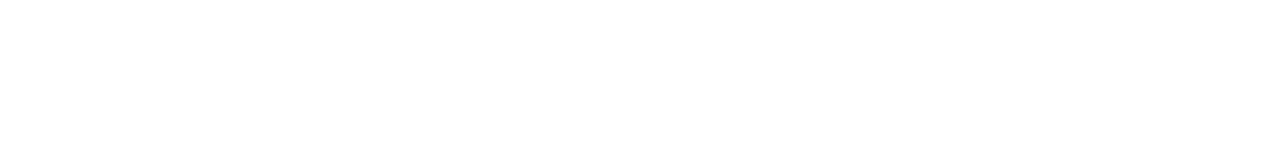
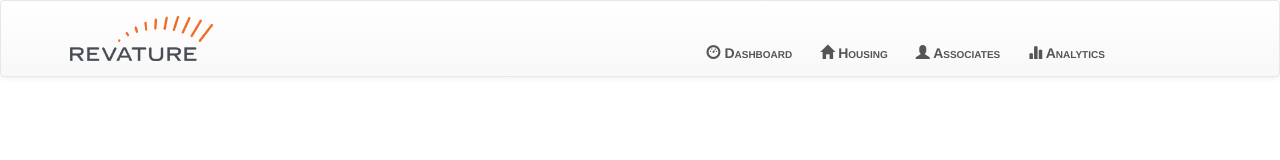
Before and after one commit to revaturelabs/housing-web, a plain HTML site: page Angular/index.html in a window 1280 px wide. Drawn offline with nearby package versions, Linux system fonts and the light colour scheme.

Commit message:
Add Skeleton Nav Bar

```diff
--- /dev/null
+++ b/Angular/content/more-fonts.css
@@ -0,0 +1,50 @@
+/* This stylesheet generated by Transfonter (http://transfonter.org) on May 17, 2016 5:33 AM */
+
+@font-face {
+	font-family: 'Futura Hv';
+	src: url('Futura-Heavy.eot');
+	src: url('Futura-Heavy.eot?#iefix') format('embedded-opentype'),
+		url('Futura-Heavy.woff2') format('woff2'),
+		url('Futura-Heavy.woff') format('woff'),
+		url('Futura-Heavy.ttf') format('truetype'),
+		url('Futura-Heavy.svg#Futura-Heavy') format('svg');
+	font-weight: 900;
+	font-style: normal;
+}
+
+@font-face {
+	font-family: 'Futura Bk';
+	src: url('Futura-Book.eot');
+	src: url('Futura-Book.eot?#iefix') format('embedded-opentype'),
+		url('Futura-Book.woff2') format('woff2'),
+		url('Futura-Book.woff') format('woff'),
+		url('Futura-Book.ttf') format('truetype'),
+		url('Futura-Book.svg#Futura-Book') format('svg');
+	font-weight: normal;
+	font-style: normal;
+}
+@font-face {
+    font-family: 'proxima_novasemibold';
+    src: url('proximanova-semibold-webfont.eot');
+    src: url('proximanova-semibold-webfont.eot?#iefix') format('embedded-opentype'),
+         url('proximanova-semibold-webfont.woff2') format('woff2'),
+         url('proximanova-semibold-webfont.woff') format('woff'),
+         url('proximanova-semibold-webfont.ttf') format('truetype'),
+         url('proximanova-semibold-webfont.svg#proxima_novasemibold') format('svg');
+    font-weight: normal;
+    font-style: normal;
+
+}
+
+@font-face {
+    font-family: 'proxima_nova_rgregular';
+    src: url('proximanova-regular-webfont.eot');
+    src: url('proximanova-regular-webfont.eot?#iefix') format('embedded-opentype'),
+         url('proximanova-regular-webfont.woff2') format('woff2'),
+         url('proximanova-regular-webfont.woff') format('woff'),
+         url('proximanova-regular-webfont.ttf') format('truetype'),
+         url('proximanova-regular-webfont.svg#proxima_nova_rgregular') format('svg');
+    font-weight: normal;
+    font-style: normal;
+
+}
--- /dev/null
+++ b/Angular/content/site.css
@@ -0,0 +1,31 @@
+@import url("more-fonts.css");
+
+.navbar-brand img {
+    height: 2.5em;
+}
+
+.nav.navbar-nav.navbar-right {
+    padding-top: 2em;
+}
+
+.nav.navbar-nav.navbar-right li {
+    padding: 0em 1em;
+}
+
+.nav.navbar-nav.navbar-right li a {
+    padding: 1em 0em;
+    padding-bottom: .2em;
+    font-weight: 700;
+    font-variant: small-caps;
+    color: #555;
+    margin-bottom: .15em;
+}
+
+.nav.navbar-nav.navbar-right li a:hover {
+    border-bottom: .15em solid #f26925;
+    margin-bottom: 0em;
+}
+
+.nav.navbar-nav.navbar-right li.logged {
+    visibility: hidden;
+}
--- a/Angular/index.html
+++ b/Angular/index.html
@@ -1,7 +1,60 @@
 <!DOCTYPE html>
+
 <html>
     <head>
+        <title>Revature | Housing</title>
+
+        <link href="content/bootstrap.css" rel="stylesheet" />
+        <link href="content/bootstrap.min.css" rel="stylesheet" />
+        <link href="content/bootstrap-theme.css" rel="stylesheet" />
+        <link href="content/site.css" rel="stylesheet" />
     </head>
     <body>
+        <nav class="navbar navbar-default">
+            <div class="container">
+                <div class="navbar-header">
+                    <a class="navbar-brand" href="#">
+                        <img alt="Revature" src="images/logo.png">
+                    </a>
+                </div>
+                <ul class="nav navbar-nav navbar-right">
+                    <li>
+                        <a href="#">
+                            <span class="glyphicon glyphicon-dashboard"></span>
+                            Dashboard
+                        </a>
+                    </li>
+                    <li>
+                        <a href="#">
+                            <span class="glyphicon glyphicon-home"></span>
+                            Housing
+                        </a>
+                    </li>
+                    <li>
+                        <a href="#">
+                            <span class="glyphicon glyphicon-user"></span>
+                            Associates
+                        </a>
+                    </li>
+                    <li>
+                        <a href="#">
+                            <span class="glyphicon glyphicon-stats"></span>
+                            Analytics
+                        </a>
+                    </li>
+                    <li class="logged">
+                        <a href="#">
+                            <span class="glyphicon glyphicon-off"></span>
+                            Logout
+                        </a>
+                    </li>
+                </ul>
+            </div>
+        </nav>
+
+        <section></section>
+
+        <script src="scripts/angular.js"></script>
+        <script src="scripts/routes.js"></script>
     </body>
 </html>
--- a/Angular/scripts/routes.js
+++ b/Angular/scripts/routes.js
@@ -1,48 +1,8 @@
-angular.module('congo', ['ui.router'])
+angular.module('housing', ['ui.router'])
 .config(function ($stateProvider) {
     $stateProvider
     .state('home', {
         url: "",
         templateUrl: "views/home.html",
-    })
-    .state('products', {
-        url: "/products",
-        templateUrl: "views/productList.html",
-    })
-    .state('product', {
-        url: "/products/{ProductID}",
-        controller: "productCtrl",
-        templateUrl: "views/product.html",
-    })
-    .state('login', {
-        url: "/login",
-        templateUrl: "views/login.html",
-    })
-    .state('createAccount', {
-        url: "/createaccount",
-        templateUrl: "views/createAccount.html",
-    })
-    .state('cart', {
-        url: "/cart",
-        controller: "cartCtrl",
-        templateUrl: "views/Cart.html",
-    })
-    .state('checkout',{
-        url:"/checkout",
-        controller: "stripeCtrl",
-        templateUrl: "views/checkout.html",
-    })
-    .state('orders', {
-        url: "/orders",
-        controller: "ordersCtrl",
-        templateUrl: "views/orders.html"
-    })
-    .state('order', {
-        url: "/order/{OrderID}",
-        params: {
-            message: null
-        },
-        controller: "orderCtrl",
-        templateUrl: "views/Cart.html"
     });
 });
```
